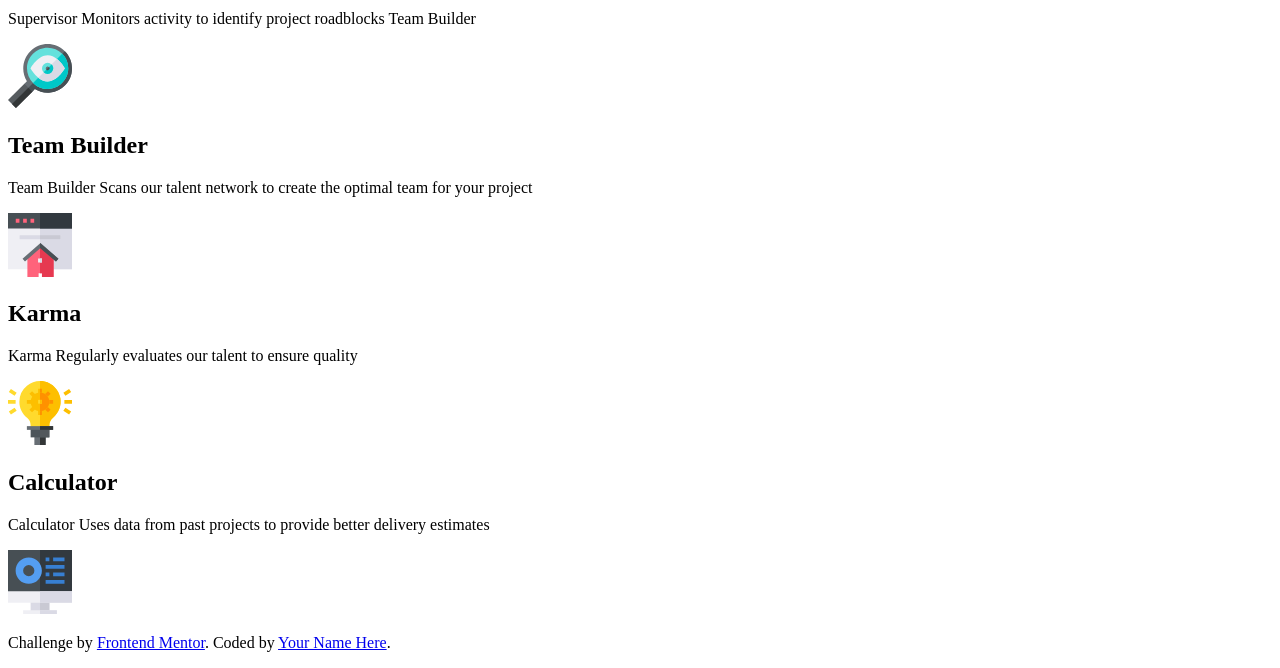
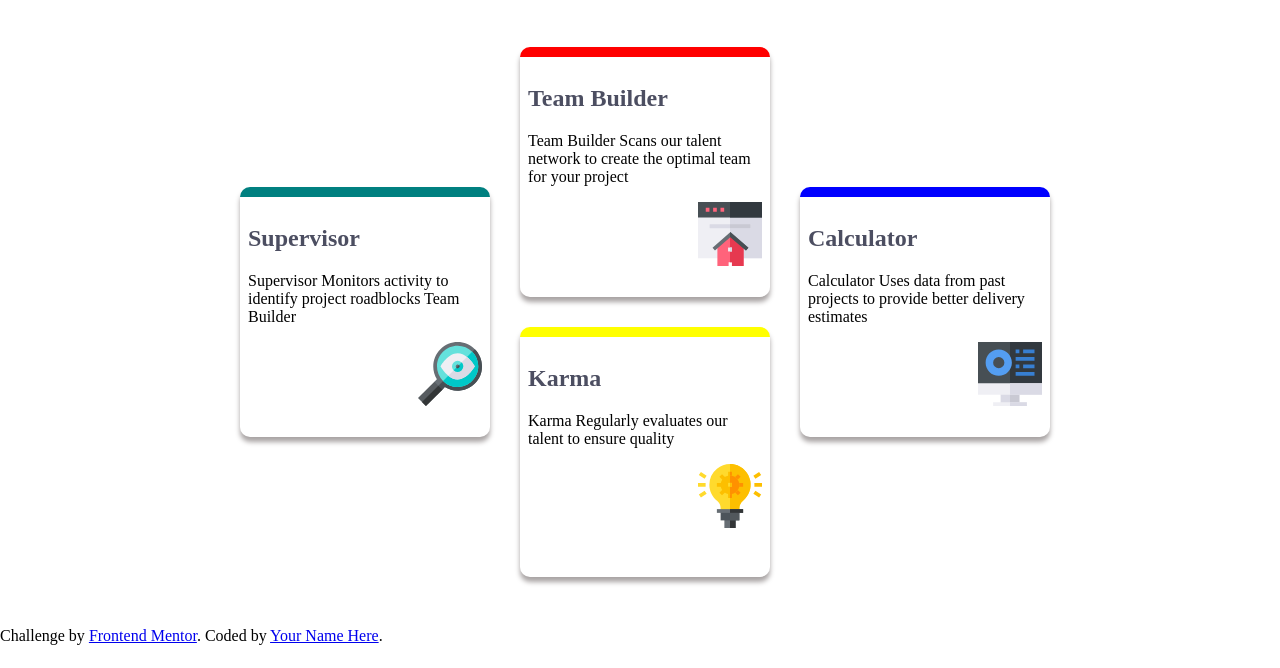
Before and after one commit to khalafCsharp/Four-feature-section-cards, a plain HTML site: page source/index.html in a window 1280 px wide. Shown: the part 218-886 px from the top of the page. After the commit the page ends 863 px from the top, so only its background shows below. Drawn offline with Linux system fonts and the light colour scheme.

Commit message:
add style file to the index.html

```diff
--- a/source/index.html
+++ b/source/index.html
@@ -3,7 +3,8 @@
   <head>
     <meta charset="UTF-8" />
     <meta name="viewport" content="width=device-width, initial-scale=1.0" />
-    <link rel="icon" href="/source/images/struggle_17218722.png" title="goal icons">Goal icons created by Freepik - Flaticon</a>" type="image/x-image">
+    <link rel="icon" href="/source/images/struggle_17218722.png" title="goal icons"> type="image/x-image">
+    <link rel="stylesheet" href="style.css">
     <!-- displays site properly based on user's device -->
 
     <link
```
